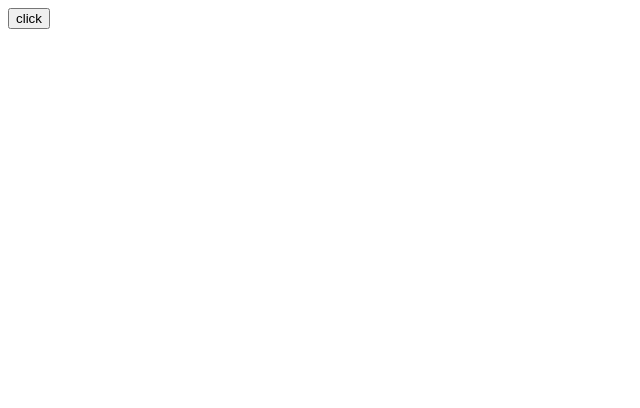
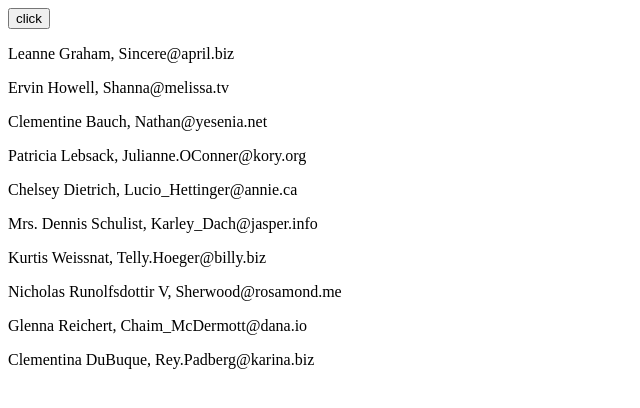
Before and after one commit to SamarjitSen/React-Code, a React (Vite) app: page / in a window 1280 px wide. Shown: the top 408 px of the page, without its empty margins (0-640 px from the left). Built offline with nearby package versions, Linux system fonts and the light colour scheme.

Commit message:
rendered user lists with mock data

```diff
--- a/src/App.jsx
+++ b/src/App.jsx
@@ -1,5 +1,6 @@
 import React from 'react';
 import Card from './components/card.component';
+import UsersLists from './components/users-list/users-lists.component';
 
 function App() {
   const [isVisible, setIsVisible] = React.useState(false);
@@ -10,6 +11,7 @@
     <>
       <button onClick={handleClick}>click</button>
       {isVisible ? <Card /> : null}
+      <UsersLists />
     </>
   );
 }
--- /dev/null
+++ b/src/components/users-list/users-lists.component.tsx
@@ -0,0 +1,248 @@
+import React from 'react';
+const data = [
+  {
+    id: 1,
+    name: 'Leanne Graham',
+    username: 'Bret',
+    email: 'Sincere@april.biz',
+    address: {
+      street: 'Kulas Light',
+      suite: 'Apt. 556',
+      city: 'Gwenborough',
+      zipcode: '92998-3874',
+      geo: {
+        lat: '-37.3159',
+        lng: '81.1496',
+      },
+    },
+    phone: '1-770-736-8031 x56442',
+    website: 'hildegard.org',
+    company: {
+      name: 'Romaguera-Crona',
+      catchPhrase: 'Multi-layered client-server neural-net',
+      bs: 'harness real-time e-markets',
+    },
+  },
+  {
+    id: 2,
+    name: 'Ervin Howell',
+    username: 'Antonette',
+    email: 'Shanna@melissa.tv',
+    address: {
+      street: 'Victor Plains',
+      suite: 'Suite 879',
+      city: 'Wisokyburgh',
+      zipcode: '90566-7771',
+      geo: {
+        lat: '-43.9509',
+        lng: '-34.4618',
+      },
+    },
+    phone: '010-692-6593 x09125',
+    website: 'anastasia.net',
+    company: {
+      name: 'Deckow-Crist',
+      catchPhrase: 'Proactive didactic contingency',
+      bs: 'synergize scalable supply-chains',
+    },
+  },
+  {
+    id: 3,
+    name: 'Clementine Bauch',
+    username: 'Samantha',
+    email: 'Nathan@yesenia.net',
+    address: {
+      street: 'Douglas Extension',
+      suite: 'Suite 847',
+      city: 'McKenziehaven',
+      zipcode: '59590-4157',
+      geo: {
+        lat: '-68.6102',
+        lng: '-47.0653',
+      },
+    },
+    phone: '1-463-123-4447',
+    website: 'ramiro.info',
+    company: {
+      name: 'Romaguera-Jacobson',
+      catchPhrase: 'Face to face bifurcated interface',
+      bs: 'e-enable strategic applications',
+    },
+  },
+  {
+    id: 4,
+    name: 'Patricia Lebsack',
+    username: 'Karianne',
+    email: 'Julianne.OConner@kory.org',
+    address: {
+      street: 'Hoeger Mall',
+      suite: 'Apt. 692',
+      city: 'South Elvis',
+      zipcode: '53919-4257',
+      geo: {
+        lat: '29.4572',
+        lng: '-164.2990',
+      },
+    },
+    phone: '493-170-9623 x156',
+    website: 'kale.biz',
+    company: {
+      name: 'Robel-Corkery',
+      catchPhrase: 'Multi-tiered zero tolerance productivity',
+      bs: 'transition cutting-edge web services',
+    },
+  },
+  {
+    id: 5,
+    name: 'Chelsey Dietrich',
+    username: 'Kamren',
+    email: 'Lucio_Hettinger@annie.ca',
+    address: {
+      street: 'Skiles Walks',
+      suite: 'Suite 351',
+      city: 'Roscoeview',
+      zipcode: '33263',
+      geo: {
+        lat: '-31.8129',
+        lng: '62.5342',
+      },
+    },
+    phone: '(254)954-1289',
+    website: 'demarco.info',
+    company: {
+      name: 'Keebler LLC',
+      catchPhrase: 'User-centric fault-tolerant solution',
+      bs: 'revolutionize end-to-end systems',
+    },
+  },
+  {
+    id: 6,
+    name: 'Mrs. Dennis Schulist',
+    username: 'Leopoldo_Corkery',
+    email: 'Karley_Dach@jasper.info',
+    address: {
+      street: 'Norberto Crossing',
+      suite: 'Apt. 950',
+      city: 'South Christy',
+      zipcode: '23505-1337',
+      geo: {
+        lat: '-71.4197',
+        lng: '71.7478',
+      },
+    },
+    phone: '1-477-935-8478 x6430',
+    website: 'ola.org',
+    company: {
+      name: 'Considine-Lockman',
+      catchPhrase: 'Synchronised bottom-line interface',
+      bs: 'e-enable innovative applications',
+    },
+  },
+  {
+    id: 7,
+    name: 'Kurtis Weissnat',
+    username: 'Elwyn.Skiles',
+    email: 'Telly.Hoeger@billy.biz',
+    address: {
+      street: 'Rex Trail',
+      suite: 'Suite 280',
+      city: 'Howemouth',
+      zipcode: '58804-1099',
+      geo: {
+        lat: '24.8918',
+        lng: '21.8984',
+      },
+    },
+    phone: '210.067.6132',
+    website: 'elvis.io',
+    company: {
+      name: 'Johns Group',
+      catchPhrase: 'Configurable multimedia task-force',
+      bs: 'generate enterprise e-tailers',
+    },
+  },
+  {
+    id: 8,
+    name: 'Nicholas Runolfsdottir V',
+    username: 'Maxime_Nienow',
+    email: 'Sherwood@rosamond.me',
+    address: {
+      street: 'Ellsworth Summit',
+      suite: 'Suite 729',
+      city: 'Aliyaview',
+      zipcode: '45169',
+      geo: {
+        lat: '-14.3990',
+        lng: '-120.7677',
+      },
+    },
+    phone: '586.493.6943 x140',
+    website: 'jacynthe.com',
+    company: {
+      name: 'Abernathy Group',
+      catchPhrase: 'Implemented secondary concept',
+      bs: 'e-enable extensible e-tailers',
+    },
+  },
+  {
+    id: 9,
+    name: 'Glenna Reichert',
+    username: 'Delphine',
+    email: 'Chaim_McDermott@dana.io',
+    address: {
+      street: 'Dayna Park',
+      suite: 'Suite 449',
+      city: 'Bartholomebury',
+      zipcode: '76495-3109',
+      geo: {
+        lat: '24.6463',
+        lng: '-168.8889',
+      },
+    },
+    phone: '(775)976-6794 x41206',
+    website: 'conrad.com',
+    company: {
+      name: 'Yost and Sons',
+      catchPhrase: 'Switchable contextually-based project',
+      bs: 'aggregate real-time technologies',
+    },
+  },
+  {
+    id: 10,
+    name: 'Clementina DuBuque',
+    username: 'Moriah.Stanton',
+    email: 'Rey.Padberg@karina.biz',
+    address: {
+      street: 'Kattie Turnpike',
+      suite: 'Suite 198',
+      city: 'Lebsackbury',
+      zipcode: '31428-2261',
+      geo: {
+        lat: '-38.2386',
+        lng: '57.2232',
+      },
+    },
+    phone: '024-648-3804',
+    website: 'ambrose.net',
+    company: {
+      name: 'Hoeger LLC',
+      catchPhrase: 'Centralized empowering task-force',
+      bs: 'target end-to-end models',
+    },
+  },
+];
+const UsersLists = () => {
+  return (
+    <div>
+      {data.map(item => {
+        return (
+          <p key={item.id}>
+            {item.name}, <span>{item.email}</span>
+          </p>
+        );
+      })}
+    </div>
+  );
+};
+
+export default UsersLists;
```
